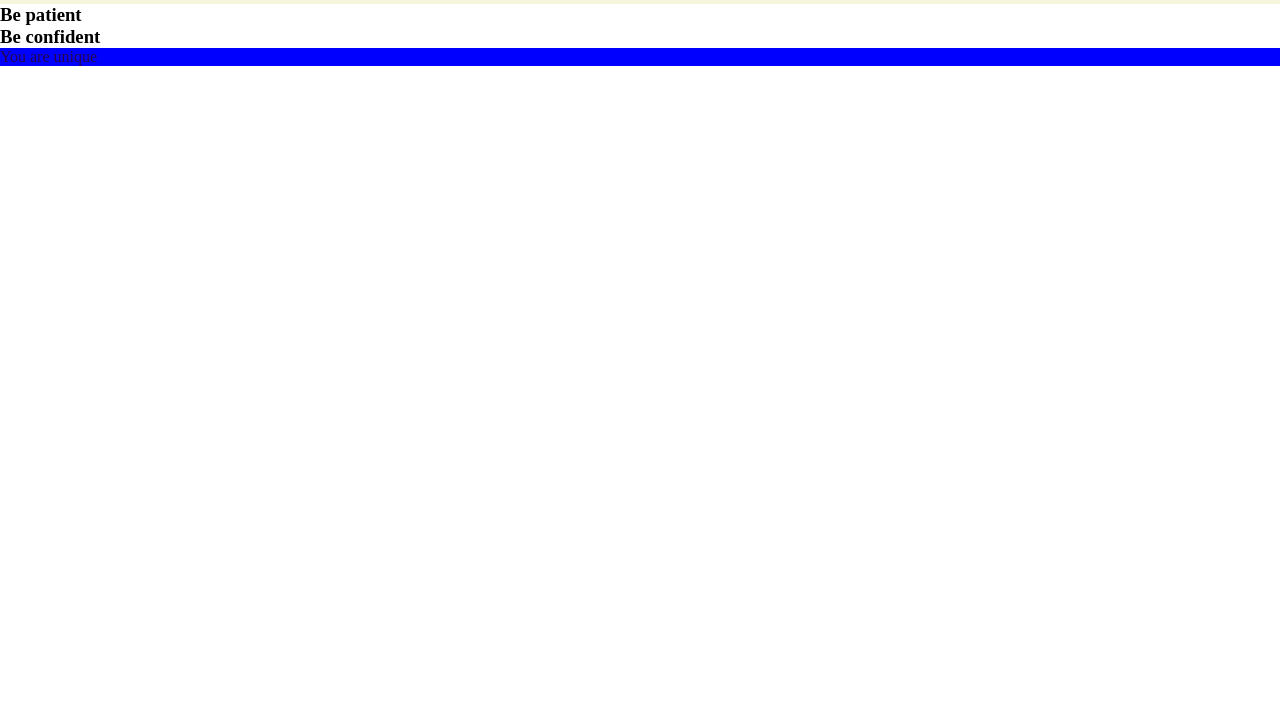
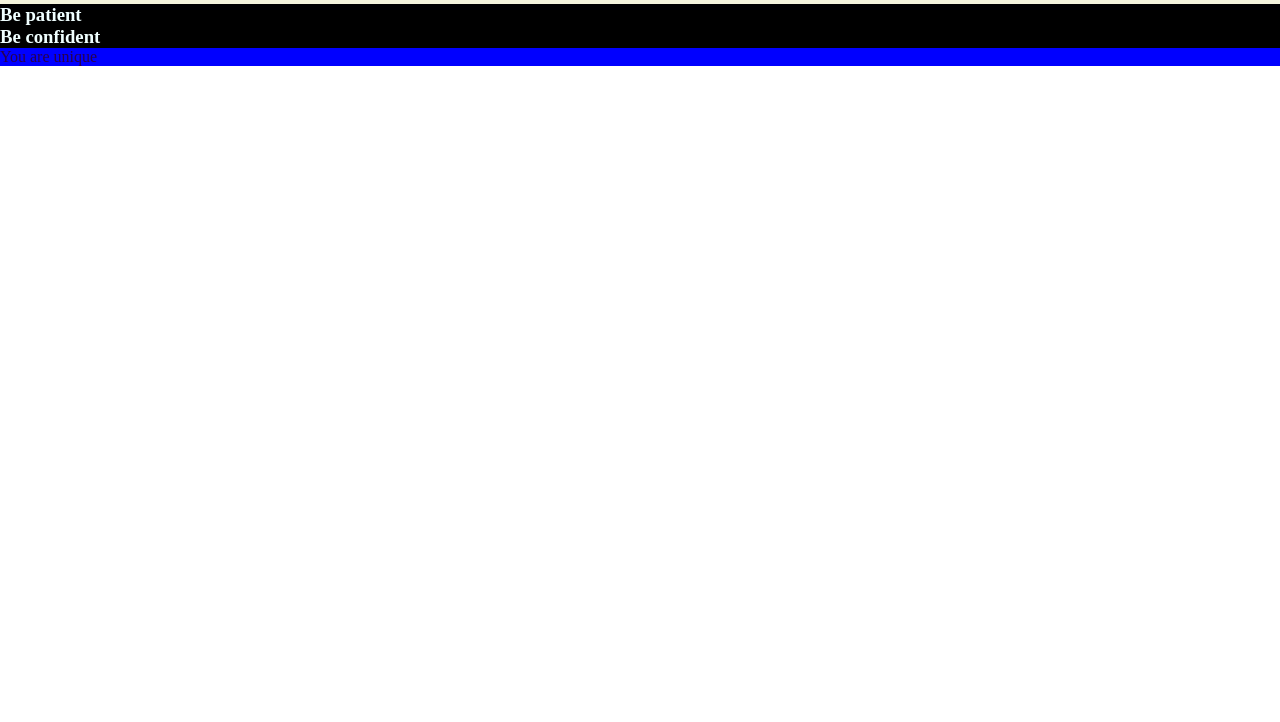
Before and after one commit to chioma9876/gitHub-classwork, a website: page index.html in a window 1280 px wide. Shown: the part 78-800 px from the top of the page. Drawn offline with Linux system fonts and the light colour scheme.

Commit message:
my fourth push

```diff
--- a/index.css
+++ b/index.css
@@ -14,3 +14,7 @@ h2{
     color: brown;
     background-color: beige;
 }
+h3{
+    color: azure;
+    background-color: black;
+}
```
